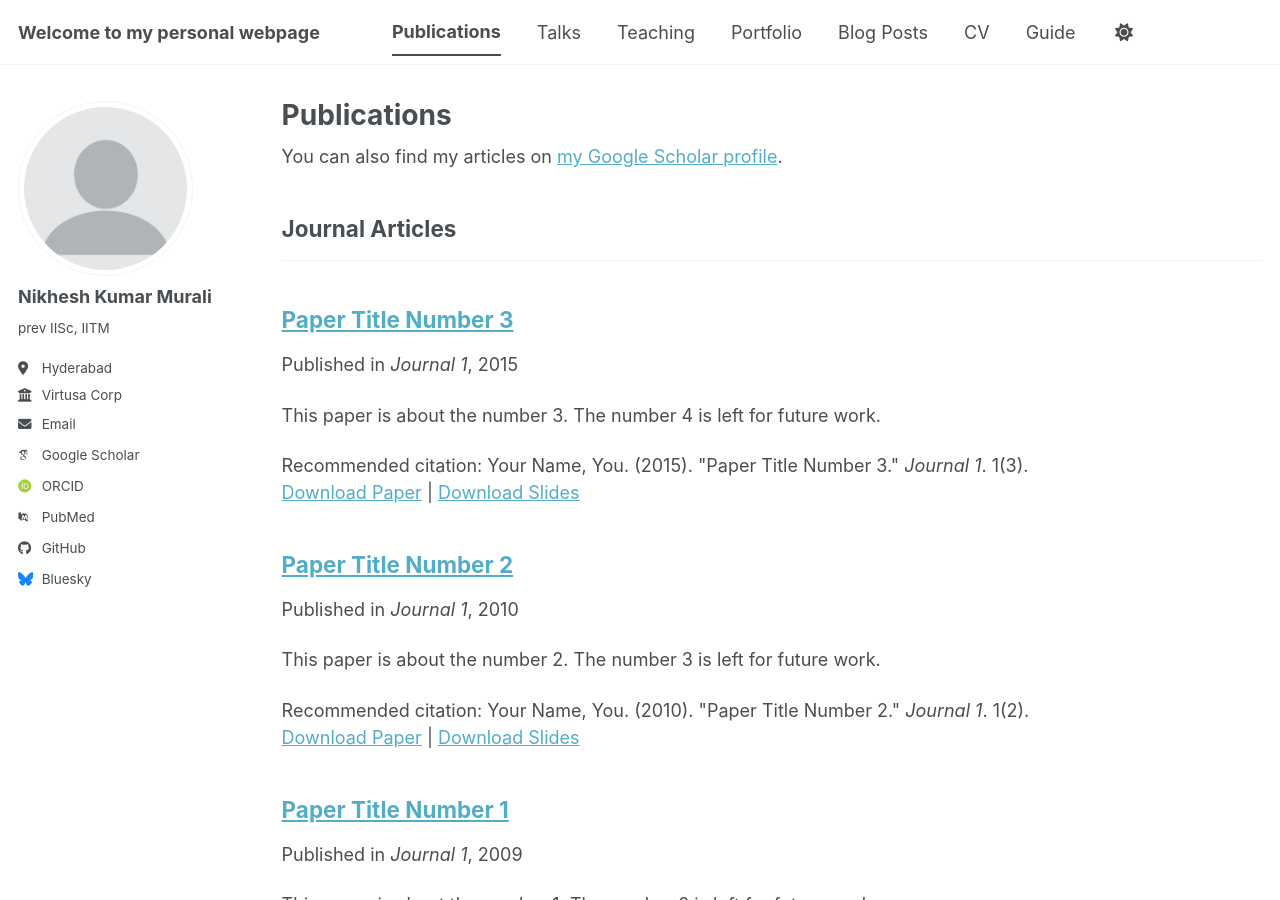
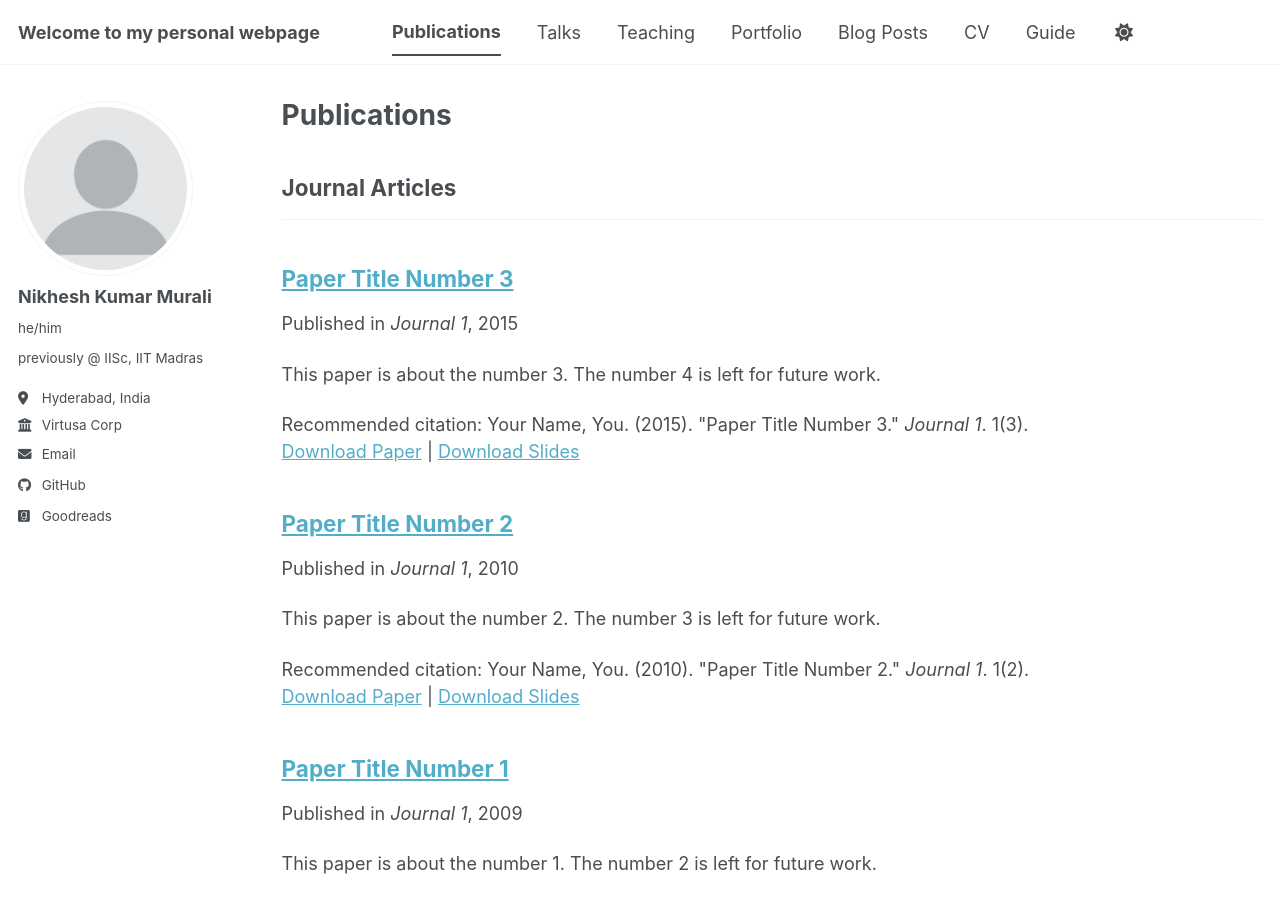
Before and after one commit to NikheshKumar/nikheshkumar.github.io, a Jekyll site: the page built from _pages/publications.html, in a window 1280 px wide and 900 px high. Built offline with Jekyll 4.4.1, drawn with Linux system fonts in a browser that asks for light colours; some web fonts are replaced; a script bundle is joined from its source files by our own code; library files that are not in the unit come from our copies.

Commit message:
Revise author details and social media links
Updated personal information and social media links in the config file.

```diff
--- a/_config.yml
+++ b/_config.yml
@@ -25,9 +25,9 @@ author:
   # Biographic information
   avatar           : "profile.png"
   name             : "Nikhesh Kumar Murali"
-  pronouns         : # example: "he/him"
-  bio              : "prev IISc, IITM"
-  location         : "Hyderabad"
+  pronouns         : he/him
+  bio              : "previously @ IISc, IIT Madras"
+  location         : "Hyderabad, India"
   employer         : "Virtusa Corp"
   uri              : # URL
   email            : "nikheshk19@gmail.com"
@@ -35,13 +35,13 @@ author:
   # Academic websites
   academia         : # URL
   arxiv            : # URL - Update with the correct link to your profile
-  googlescholar    : "https://scholar.google.com/citations?user=PS_CX0AAAAAJ"
+  googlescholar    : # URL
   inspire-hep      : # URL
   impactstory      : # URL
-  orcid            : "https://orcid.org/yourorcidurl"
+  orcid            :
   semantic         : # URL
   ssrn             : # URL
-  pubmed           : "https://www.ncbi.nlm.nih.gov/pubmed/?term=john+snow"
+  pubmed           : # URL
   researchgate     : # URL
   scopus           : # URL
   zotero           : # URL
@@ -51,17 +51,17 @@ author:
   bitbucket        : # Username - Update with your username on the site
   codepen          : # Username
   dribbble         : # Username
-  github           : "academicpages"
+  github           : "NikheshKumar"
   kaggle           : # Username
   stackoverflow    : # User number or user number and name (i.e., use "1" or "1/jeff-atwood")
 
   # Social media
   artstation       : # Username
-  bluesky          : "bsky.app" # Replace this with you Bluesky username
+  bluesky          :
   facebook         : # Username
   flickr           : # Username
   foursquare       : # Username
-  goodreads        : # Username
+  goodreads        : "user/show/82922299?ref=nav_profile_l"
   google_plus      : # Username
   keybase          : # Username
   instagram        : # Username
```
